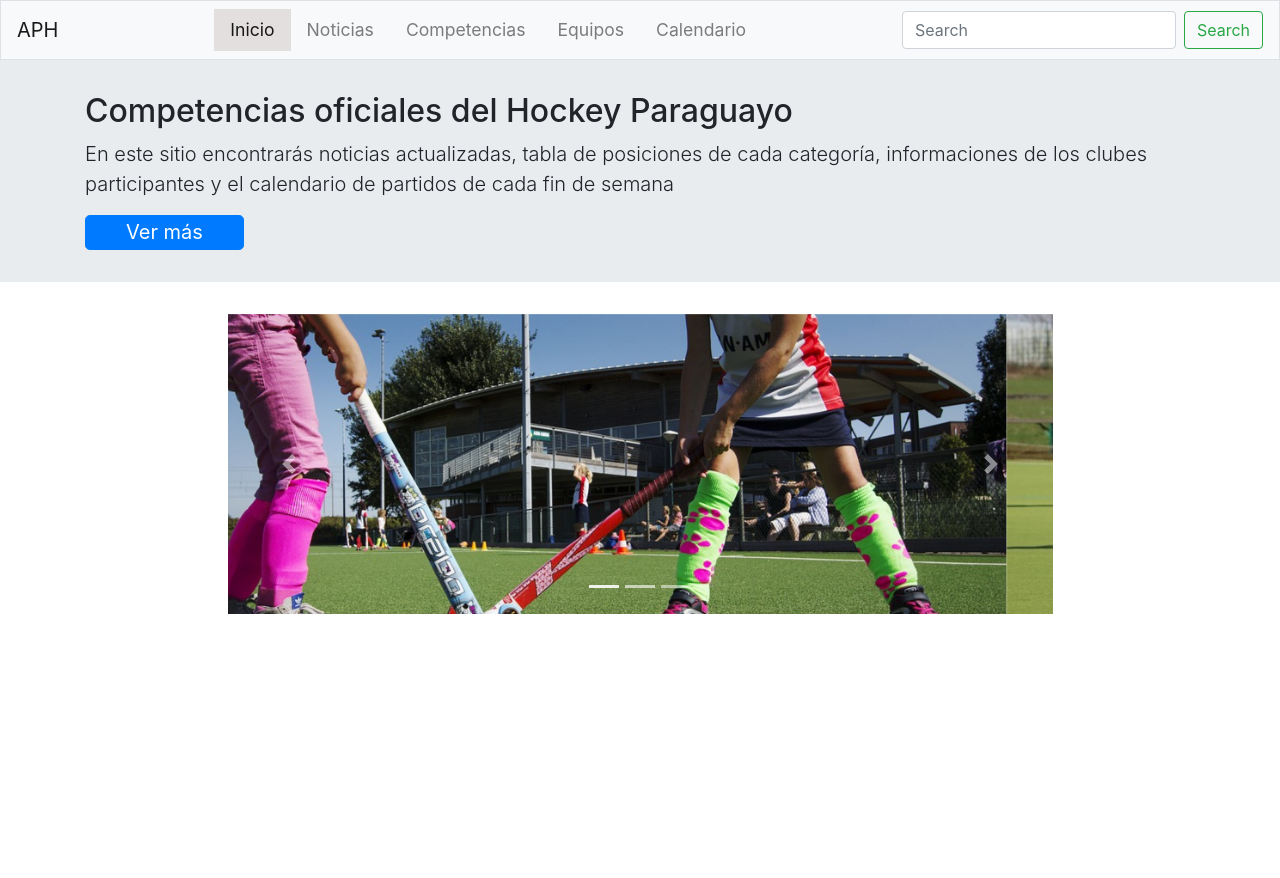
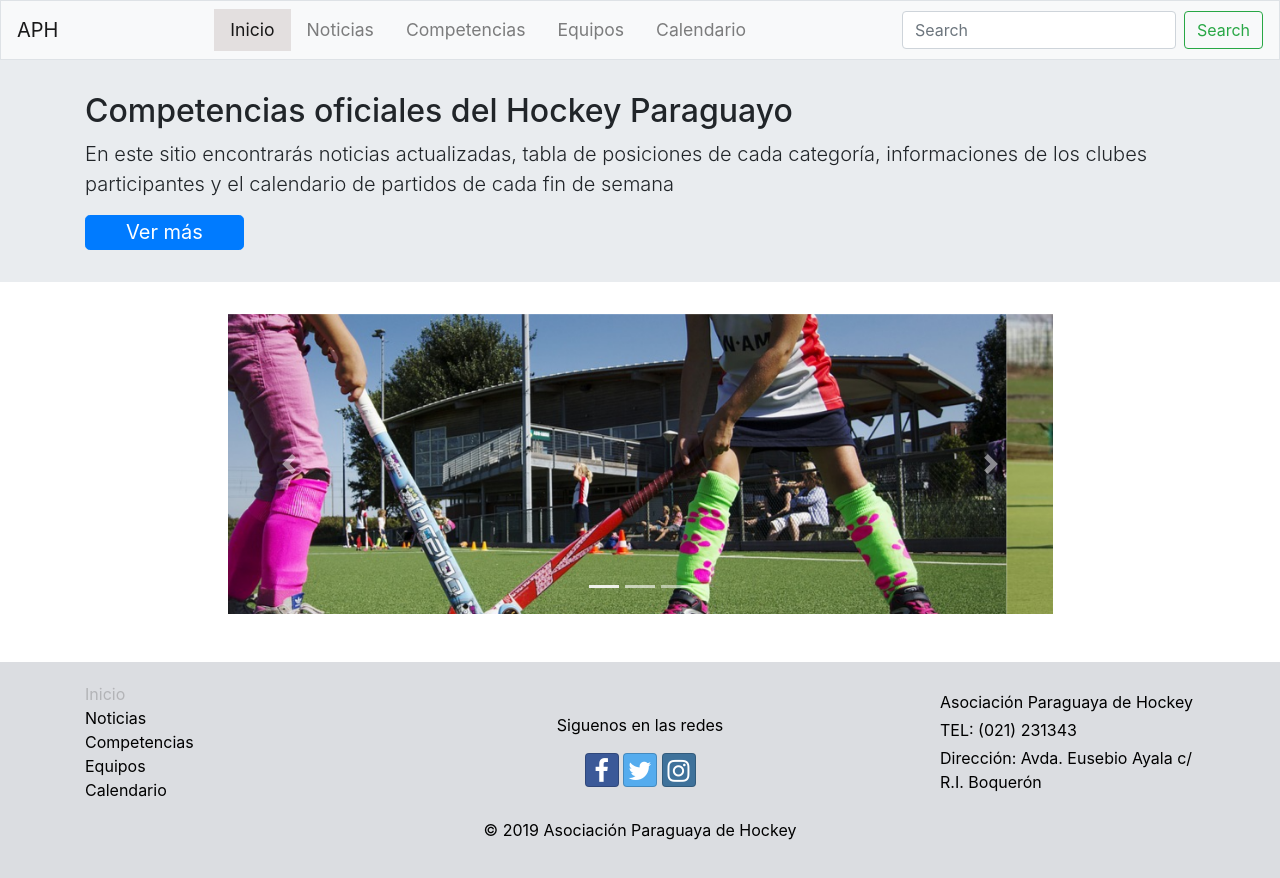
Before and after one commit to sergioch96/hockey-web, a website: page index.html in a window 1280 px wide. Before the commit the page ends 800 px from the top, so only its background shows below. Drawn offline with nearby package versions, Linux system fonts and the light colour scheme.

Commit message:
index finished

```diff
--- a/css/styles.css
+++ b/css/styles.css
@@ -8,7 +8,22 @@
 }
 
 .active {
-	background-color: #e3dfdf
+	background-color: #e3dfdf;
+}
+
+.list-unstyled a {
+	text-decoration: none;
+	color: #000;
+}
+
+.list-unstyled a:hover {
+	color: #b3b4b7;
+	background-color: rgb(219, 221, 225);
+}
+
+.list-unstyled .active {
+	background-color: rgb(219, 221, 225);
+	color: #b3b4b7;
 }
 
 .jumbotron {
@@ -23,3 +38,10 @@
 .carousel .carousel-item {
     height: 300px;
 }
+
+footer {
+  background-color: rgb(219, 221, 225);
+  color: #000;
+  margin: 0px auto;
+  padding: 20px 0px;
+}
--- a/index.html
+++ b/index.html
@@ -7,6 +7,8 @@
 
     <!-- bootstrap -->
     <link rel="stylesheet" href="node_modules/bootstrap/dist/css/bootstrap.min.css">
+    <link rel="stylesheet" href="node_modules/font-awesome/css/font-awesome.min.css">
+    <link rel="stylesheet" href="node_modules/bootstrap-social/bootstrap-social.css">
     <link rel="stylesheet" href="css/styles.css">
 
 	<title>Hockey Paraguayo</title>
@@ -101,8 +103,38 @@
     <!-- end content -->
 
     <!-- footer -->
-    <footer>
-
+    <footer class="mt-4">
+        <div class="container">
+            <div class="row">
+                <div class="col-6 col-lg-3 col-sm-6">
+                    <ul class="list-unstyled">
+                        <li><a class="active" href="#">Inicio</a></li>
+                        <li><a href="#">Noticias</a></li>
+                        <li><a href="#">Competencias</a></li>
+                        <li><a href="#">Equipos</a></li>
+                        <li><a href="#">Calendario</a></li>
+                    </ul>
+                </div>
+                <div class="col-6 col-sm-6 col-lg-6 text-center align-self-center">
+                    <div class="text-center">
+                        <p>Siguenos en las redes</p>
+                        <a class="btn btn-social-icon btn-facebook" href="#"><i class="fa fa-facebook fa-lg"></i></a>
+                        <a class="btn btn-social-icon btn-twitter" href="#"><i class="fa fa-twitter fa-lg"></i></a>
+                        <a class="btn btn-social-icon btn-instagram" href="#"><i class="fa fa-instagram fa-lg"></i></a>
+                    </div>
+                </div>
+                <div class="col-12 col-lg-3 mt-2 mb-2 mx-auto text-center text-lg-left">
+                    <p class="mb-1">Asociación Paraguaya de Hockey</p>
+                    <p class="mb-1">TEL: (021) 231343</p>
+                    <p class="mb-1">Dirección: Avda. Eusebio Ayala c/ R.I. Boquerón</p>
+                </div>
+           </div>
+           <div class="row justify-content-center">
+                <div class="col-auto">
+                    <p>© 2019 Asociación Paraguaya de Hockey</p>
+                </div>
+           </div>
+        </div>
     </footer>
     <!-- end footer -->
 
--- a/package.json
+++ b/package.json
@@ -23,6 +23,7 @@
   },
   "dependencies": {
     "bootstrap": "^4.3.1",
+    "bootstrap-social": "^5.1.1",
     "font-awesome": "^4.7.0",
     "jquery": "^3.4.1",
     "popper.js": "^1.14.7"
```
Also changed, not shown: 1 other file.
